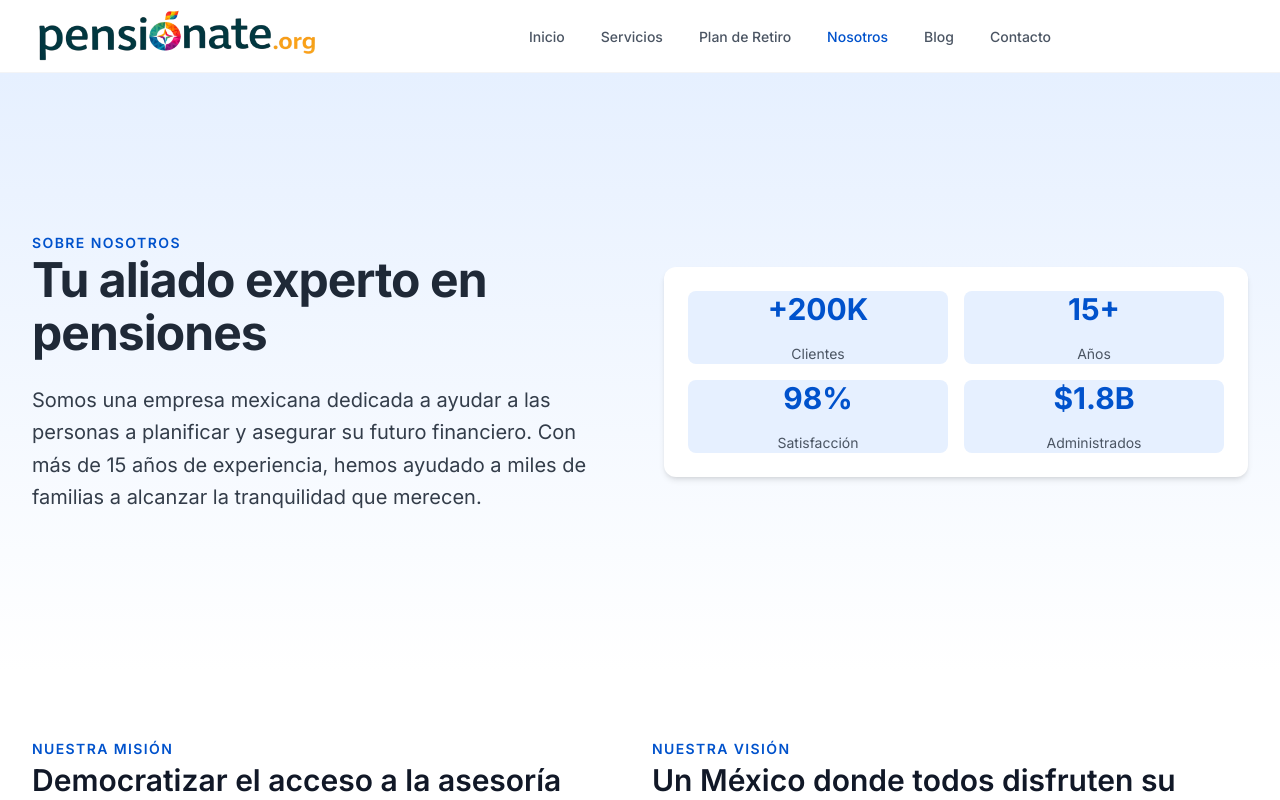
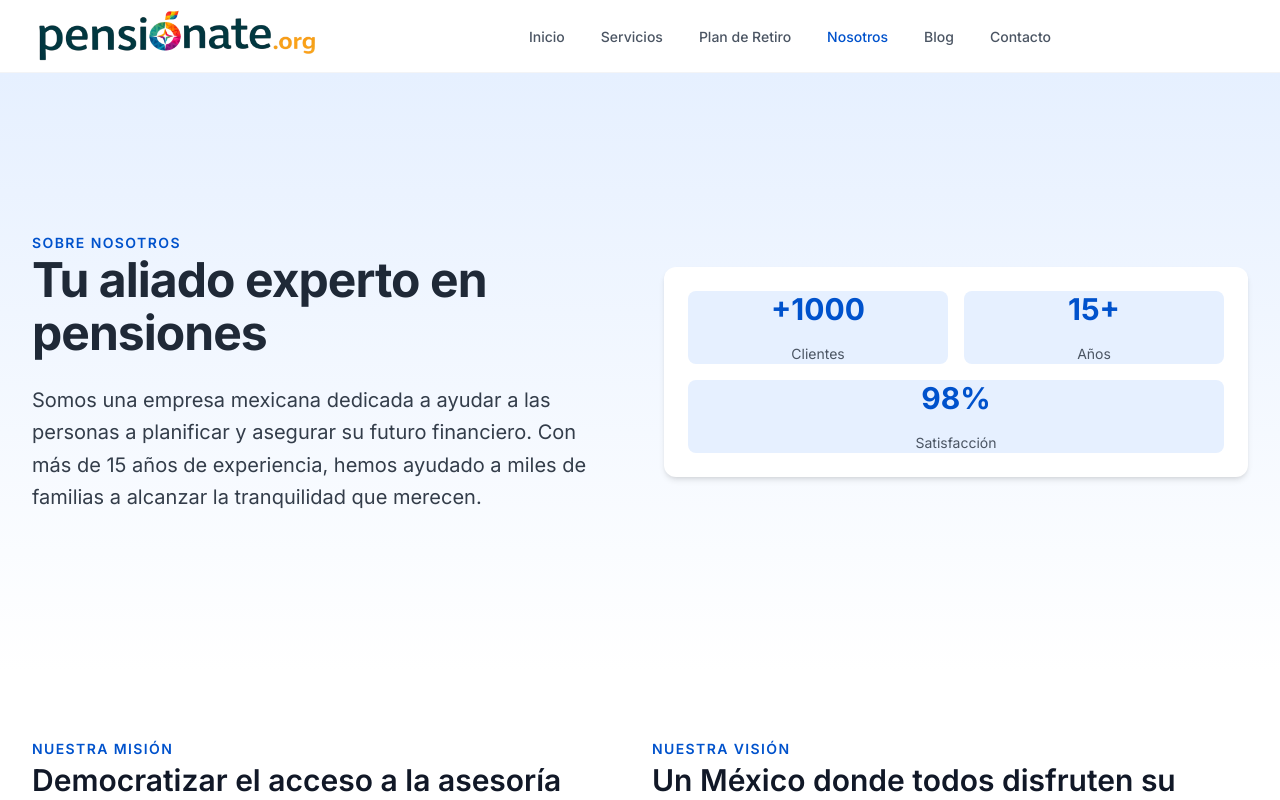
Before and after one commit to Koxone/Pensionate-Next-Typescript-Tailwind, a Next.js app: page /nosotros in a window 1280 px wide. Shown: the top 800 px of the page. Built offline with nearby package versions, Linux system fonts and the light colour scheme.

Commit message:
Update page.tsx

```diff
--- a/src/app/nosotros/page.tsx
+++ b/src/app/nosotros/page.tsx
@@ -9,30 +9,31 @@ export default function NosotrosPage() {
     { name: 'Carlos Mendoza', role: 'Director General', initials: 'CM' },
     { name: 'María Fernández', role: 'Directora de Operaciones', initials: 'MF' },
     { name: 'Roberto García', role: 'Director Financiero', initials: 'RG' },
-    { name: 'Ana López', role: 'Directora de Asesoría', initials: 'AL' }
+    { name: 'Ana López', role: 'Directora de Asesoría', initials: 'AL' },
   ];
 
   const values = [
     {
       title: 'Transparencia',
       description: 'Comunicamos de manera clara y honesta. Sin letra pequeña ni sorpresas.',
-      icon: 'eye'
+      icon: 'eye',
     },
     {
       title: 'Compromiso',
-      description: 'Tu futuro financiero es nuestra prioridad. Trabajamos para que alcances tus metas.',
-      icon: 'shield-check'
+      description:
+        'Tu futuro financiero es nuestra prioridad. Trabajamos para que alcances tus metas.',
+      icon: 'shield-check',
     },
     {
       title: 'Experiencia',
       description: 'Más de 15 años ayudando a mexicanos a planificar su retiro.',
-      icon: 'users'
+      icon: 'users',
     },
     {
       title: 'Innovación',
       description: 'Utilizamos tecnología de punta para ofrecerte el mejor servicio.',
-      icon: 'smartphone'
-    }
+      icon: 'smartphone',
+    },
   ];
 
   return (
@@ -43,34 +44,28 @@ export default function NosotrosPage() {
           <div className="hero-grid">
             <div className="hero-content">
               <span className="hero-overline">Sobre Nosotros</span>
-              <h1 className="hero-title">
-                Tu aliado experto en pensiones
-              </h1>
+              <h1 className="hero-title">Tu aliado experto en pensiones</h1>
               <p className="hero-subtitle">
-                Somos una empresa mexicana dedicada a ayudar a las personas a planificar
-                y asegurar su futuro financiero. Con más de 15 años de experiencia,
-                hemos ayudado a miles de familias a alcanzar la tranquilidad que merecen.
+                Somos una empresa mexicana dedicada a ayudar a las personas a planificar y asegurar
+                su futuro financiero. Con más de 15 años de experiencia, hemos ayudado a miles de
+                familias a alcanzar la tranquilidad que merecen.
               </p>
             </div>
 
             <div className="hero-image">
               <div className="card card-elevated p-8">
                 <div className="grid grid-cols-2 gap-4">
-                  <div className="text-center p-4 bg-primary-50 rounded-lg">
-                    <p className="text-3xl font-bold text-primary">+200K</p>
+                  <div className="bg-primary-50 rounded-lg p-4 text-center">
+                    <p className="text-primary text-3xl font-bold">+1000</p>
                     <p className="text-body-sm">Clientes</p>
                   </div>
-                  <div className="text-center p-4 bg-primary-50 rounded-lg">
-                    <p className="text-3xl font-bold text-primary">15+</p>
+                  <div className="bg-primary-50 rounded-lg p-4 text-center">
+                    <p className="text-primary text-3xl font-bold">15+</p>
                     <p className="text-body-sm">Años</p>
                   </div>
-                  <div className="text-center p-4 bg-primary-50 rounded-lg">
-                    <p className="text-3xl font-bold text-primary">98%</p>
+                  <div className="bg-primary-50 col-span-2 rounded-lg p-4 text-center">
+                    <p className="text-primary text-3xl font-bold">98%</p>
                     <p className="text-body-sm">Satisfacción</p>
-                  </div>
-                  <div className="text-center p-4 bg-primary-50 rounded-lg">
-                    <p className="text-3xl font-bold text-primary">$1.8B</p>
-                    <p className="text-body-sm">Administrados</p>
                   </div>
                 </div>
               </div>
@@ -87,8 +82,8 @@ export default function NosotrosPage() {
               <span className="section-overline">Nuestra Misión</span>
               <h2 className="heading-3 mb-4">Democratizar el acceso a la asesoría financiera</h2>
               <p className="text-body-lg">
-                Creemos que todos los mexicanos merecen acceso a asesoría financiera de calidad
-                para planificar su retiro. Nuestra misión es hacer que este servicio sea accesible,
+                Creemos que todos los mexicanos merecen acceso a asesoría financiera de calidad para
+                planificar su retiro. Nuestra misión es hacer que este servicio sea accesible,
                 comprensible y efectivo para todos.
               </p>
             </div>
@@ -97,7 +92,8 @@ export default function NosotrosPage() {
               <h2 className="heading-3 mb-4">Un México donde todos disfruten su retiro</h2>
               <p className="text-body-lg">
                 Visualizamos un país donde cada persona pueda retirarse con dignidad y tranquilidad
-                financiera. Trabajamos cada día para hacer esta visión una realidad, un cliente a la vez.
+                financiera. Trabajamos cada día para hacer esta visión una realidad, un cliente a la
+                vez.
               </p>
             </div>
           </div>
@@ -143,8 +139,8 @@ export default function NosotrosPage() {
           <div className="grid grid-cols-4 gap-6">
             {team.map((member, index) => (
               <div key={index} className="card card-bordered p-6 text-center">
-                <div className="w-20 h-20 bg-primary-50 rounded-full flex items-center justify-center mx-auto mb-4">
-                  <span className="text-2xl font-bold text-primary">{member.initials}</span>
+                <div className="bg-primary-50 mx-auto mb-4 flex h-20 w-20 items-center justify-center rounded-full">
+                  <span className="text-primary text-2xl font-bold">{member.initials}</span>
                 </div>
                 <h3 className="heading-6 mb-1">{member.name}</h3>
                 <p className="text-body-sm text-muted">{member.role}</p>
@@ -165,7 +161,7 @@ export default function NosotrosPage() {
             </p>
           </div>
 
-          <div className="max-w-3xl mx-auto">
+          <div className="mx-auto max-w-3xl">
             <div className="grid grid-cols-3 gap-6">
               <div className="card card-bordered p-6 text-center">
                 <div className="feature-icon mx-auto">
@@ -179,14 +175,18 @@ export default function NosotrosPage() {
                   <Icon name="shield-check" size={24} />
                 </div>
                 <h3 className="heading-6 mb-2">CONSAR</h3>
-                <p className="text-body-xs text-muted">Comisión Nacional del Sistema de Ahorro para el Retiro</p>
+                <p className="text-body-xs text-muted">
+                  Comisión Nacional del Sistema de Ahorro para el Retiro
+                </p>
               </div>
               <div className="card card-bordered p-6 text-center">
                 <div className="feature-icon mx-auto">
                   <Icon name="shield-check" size={24} />
                 </div>
                 <h3 className="heading-6 mb-2">CONDUSEF</h3>
-                <p className="text-body-xs text-muted">Comisión Nacional para la Protección de Usuarios</p>
+                <p className="text-body-xs text-muted">
+                  Comisión Nacional para la Protección de Usuarios
+                </p>
               </div>
             </div>
           </div>
```
